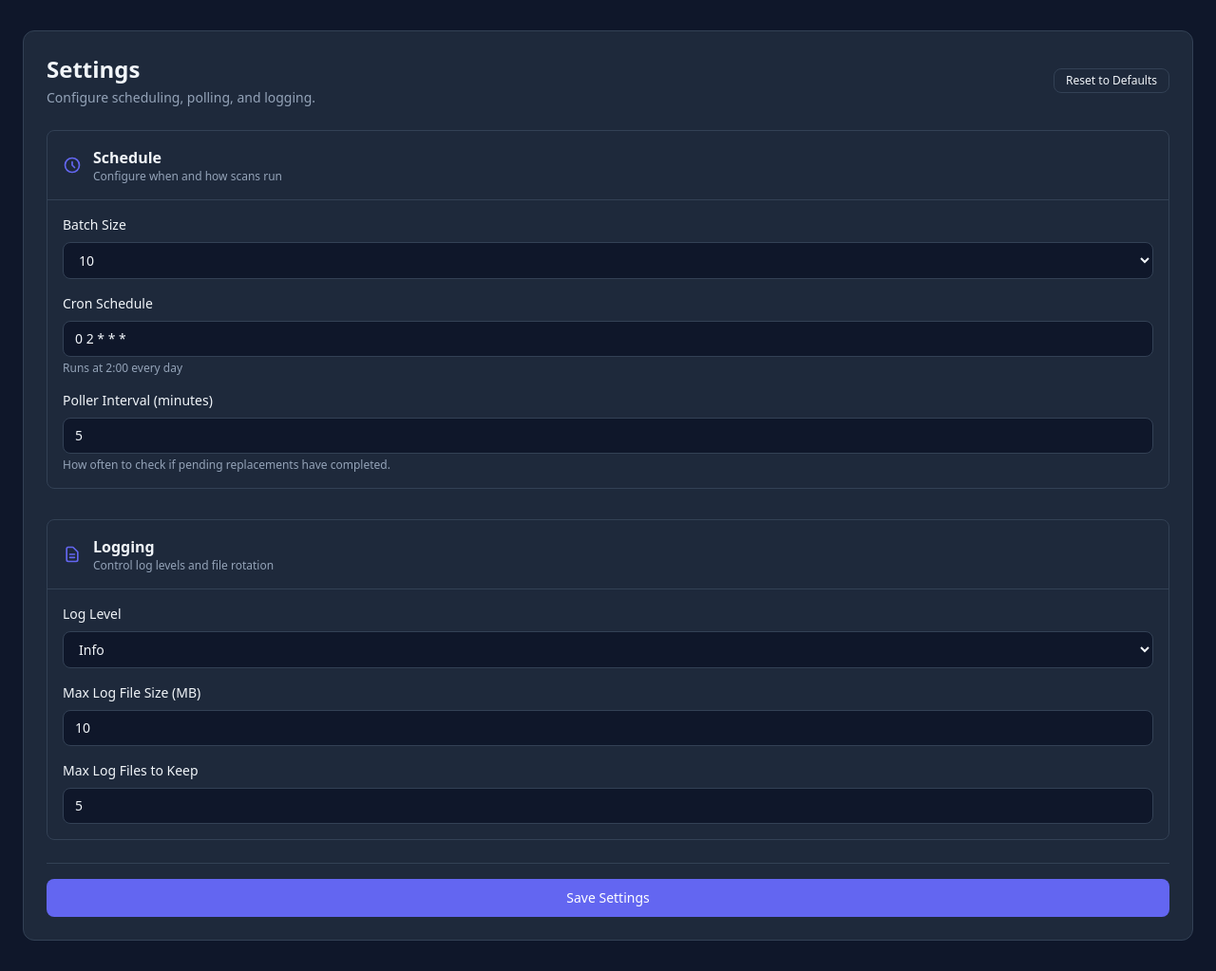
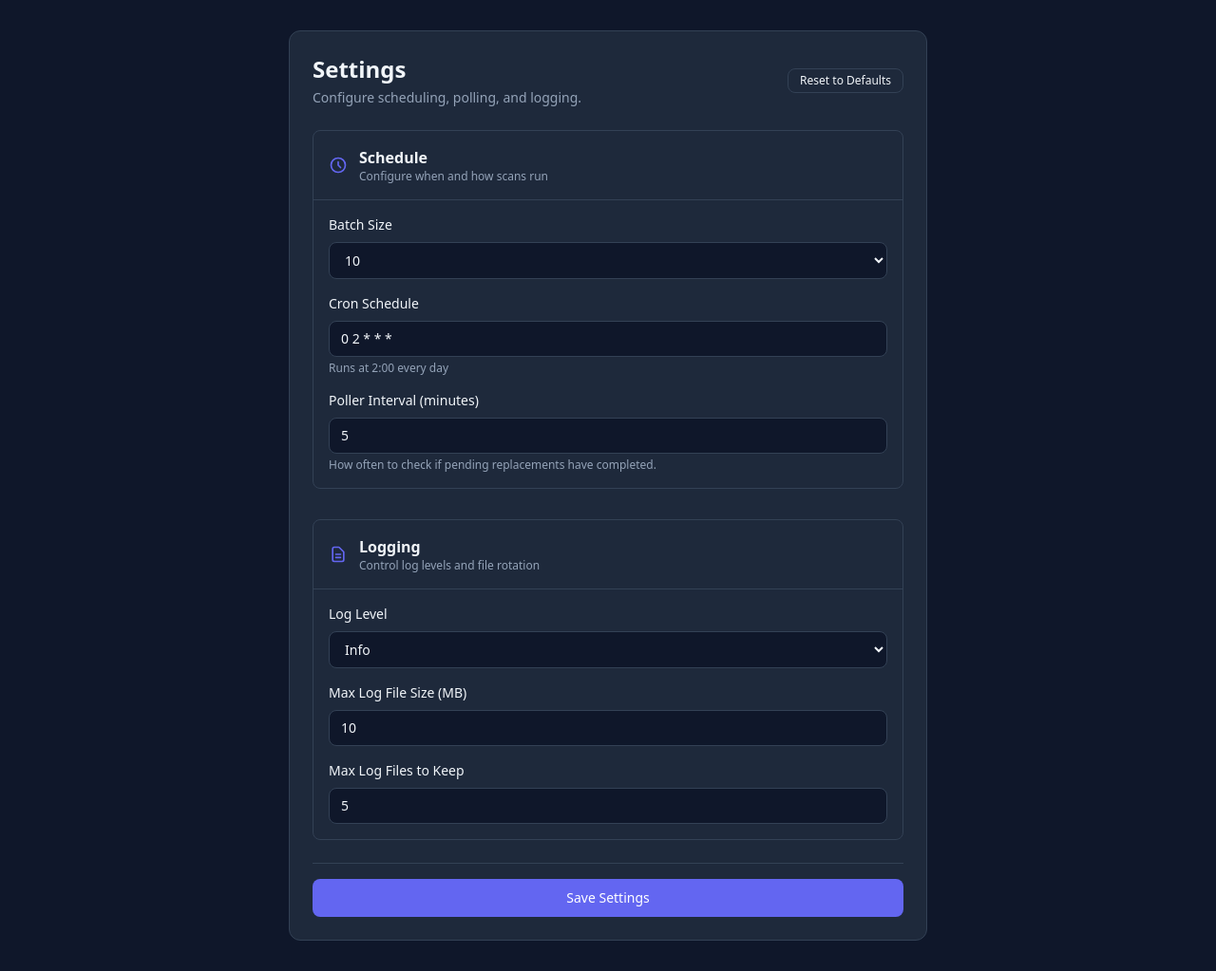
Before and after one commit to PLEXEUM/resizarr, a FastAPI app: page /settings in a window 1280 px wide. Shown: the part 63-1086 px from the top of the page at 95% size. Run offline with FastAPI, Linux system fonts and the light colour scheme; data that the repository does not hold is empty; parts of the project's set-up code (start-up, migrations or seed data) failed here and were passed over; some libraries are stand-ins or nearby versions.

Commit message:
fix: add max-width container back to settings page to prevent excessive width

```diff
--- a/app/web/templates/settings.html
+++ b/app/web/templates/settings.html
@@ -25,6 +25,7 @@ input:focus, select:focus, textarea:focus {
 }
 </style>
 
+<div class="max-w-2xl mx-auto">
     <div class="card rounded-xl p-6">
         <div class="flex items-center justify-between mb-6">
             <div>
```
Lines whose indentation alone changed are shown as unchanged.
